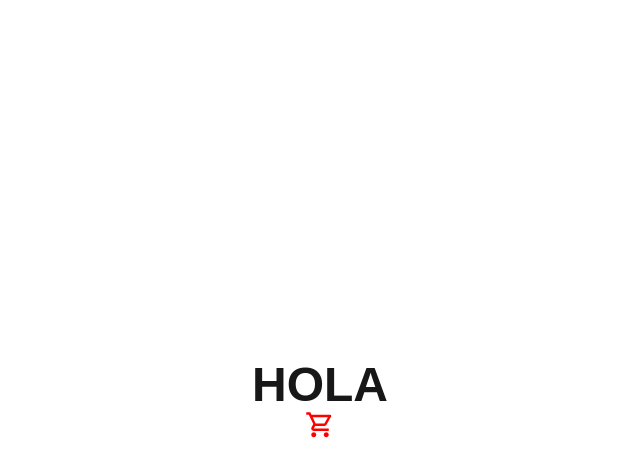
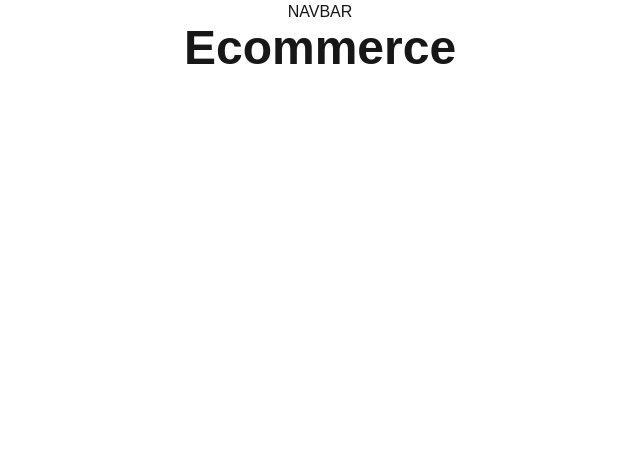
Before and after one commit to andresbonelli/bootcamp-tp-grupal, a Next.js app in the folder ecommerce-basico/: page / in a window 1280 px wide. Shown: the top 476 px of the page, without its empty margins (320-960 px from the left). Built offline with nearby package versions, Linux system fonts and the light colour scheme.

Commit message:
fetch products

```diff
--- a/ecommerce-basico/app/layout.tsx
+++ b/ecommerce-basico/app/layout.tsx
@@ -1,5 +1,6 @@
 import type { Metadata } from "next";
 import "./globals.css";
+import Navbar from "@/componentes/navbar";
 
 export const metadata: Metadata = {
   title: "Proyecto grupal",
@@ -20,7 +21,8 @@ export default function RootLayout({
   // Pagina de cart????
   return (
     <html lang="en">
-      <body className="w-screen h-screen flex flex-col justify-center items-center ">
+      <body className="w-screen h-screen flex flex-col justify-start items-center ">
+        <Navbar />
         {children}
       </body>
     </html>
--- a/ecommerce-basico/app/page.tsx
+++ b/ecommerce-basico/app/page.tsx
@@ -3,9 +3,9 @@ import Image from "next/image";
 
 export default function Home() {
   return (
-    <>
-      <h1 className="font-bold text-5xl">HOLA</h1>
-      <GoToCartIcon height={30} width={30} fill="red" />
-    </>
+    <div className="flex flex-col justify-center items-center">
+      <h1 className="font-bold text-5xl">Ecommerce</h1>
+
+    </div>
   );
 }
--- a/ecommerce-basico/app/products/[id]/page.tsx
+++ b/ecommerce-basico/app/products/[id]/page.tsx
@@ -1,8 +1,17 @@
-export default function ProductDetails({ params }: { params: { id: number } }) {
+import { Product } from "@/app/interfaces";
+
+export default async function ProductDetails({
+  params,
+}: {
+  params: { id: number };
+}) {
   const { id } = params;
+  const res = await fetch(`https://fakestoreapi.com/products/${id}`);
+  const product: Product = await res.json();
+
   return (
     <>
-      <h1 className="font-bold text-5xl">PRODUCT ID {id}</h1>
+      <h1 className="font-bold text-5xl">{product.title}</h1>
     </>
   );
 }
--- a/ecommerce-basico/app/products/page.tsx
+++ b/ecommerce-basico/app/products/page.tsx
@@ -1,7 +1,14 @@
-export default function Products() {
+import { Product } from "../interfaces";
+
+export default async function Products() {
+  const res = await fetch("https://fakestoreapi.com/products");
+  const products: Product[] = await res.json();
+
+  console.log(products);
+
   return (
     <>
-      <h1 className="font-bold text-5xl">ALL PRODUCTS</h1>
+      <h1 className="font-bold text-5xl">PRODUCTS PAGE</h1>
     </>
   );
 }
--- /dev/null
+++ b/ecommerce-basico/componentes/navbar/index.tsx
@@ -0,0 +1,7 @@
+export default function Navbar() {
+  return (
+    <nav className="fixed top-0 h-60 w-full flex flex-row justify-between py-5 px-20 bg-pink-400">
+      <h1>NAVBAR</h1>
+    </nav>
+  );
+}
```
